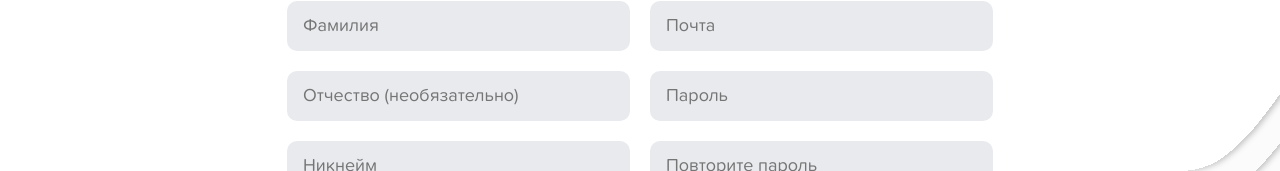
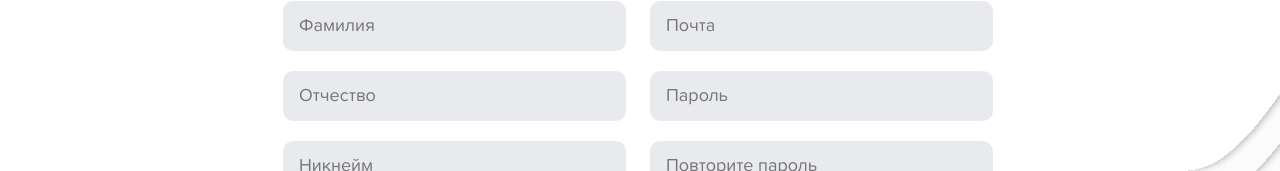
Before and after one commit to Axnake/GeoOrganizer, a React (Vite) app: page /auth/sign-up in a window 1280 px wide. Shown: the part 434-605 px from the top of the page. Built offline with nearby package versions, Linux system fonts and the light colour scheme.

Commit message:
fixed errors fields on forms

```diff
--- a/src/components/Auth/SignUp/SignUp.module.scss
+++ b/src/components/Auth/SignUp/SignUp.module.scss
@@ -85,4 +85,5 @@
   color: red;
   display: flex;
   justify-content: start;
+  width: 347px;
 }
--- a/src/components/Auth/SignUp/SignUp.tsx
+++ b/src/components/Auth/SignUp/SignUp.tsx
@@ -135,7 +135,7 @@ const SignUp: FC = () => {
                             })}
                             className={styles.input}
                             type="text"
-                            placeholder="Отчество (необязательно)"
+                            placeholder="Отчество"
                         />
                         <div className={styles.error}>
                             {errors?.fathersName && <p>{errors?.fathersName?.message || "Некорректное отчество"}</p>}
@@ -220,7 +220,7 @@ const SignUp: FC = () => {
                             placeholder="Пароль"
                         />
                         <div className={styles.error}>
-                            {errors?.password && <p>{errors?.password?.message || "Пароль должен содержать не менее 8 символов, включая хотя бы одну букву и одну цифру"}</p>}
+                            {errors?.password && <p>{errors?.password?.message || "Поле должно содержать не менее 8 символов, включая букву и цифру"}</p>}
                         </div>
 
 
```
